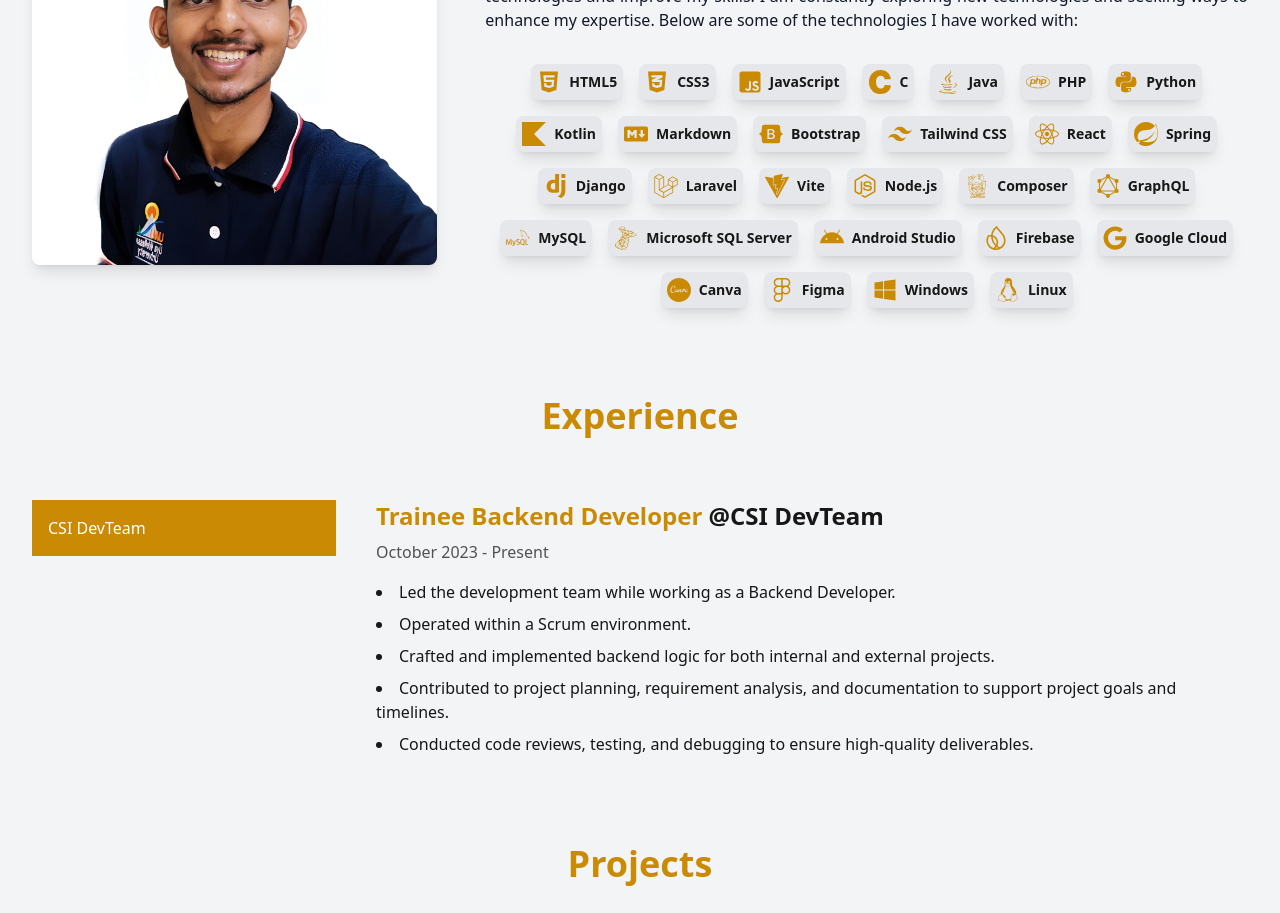
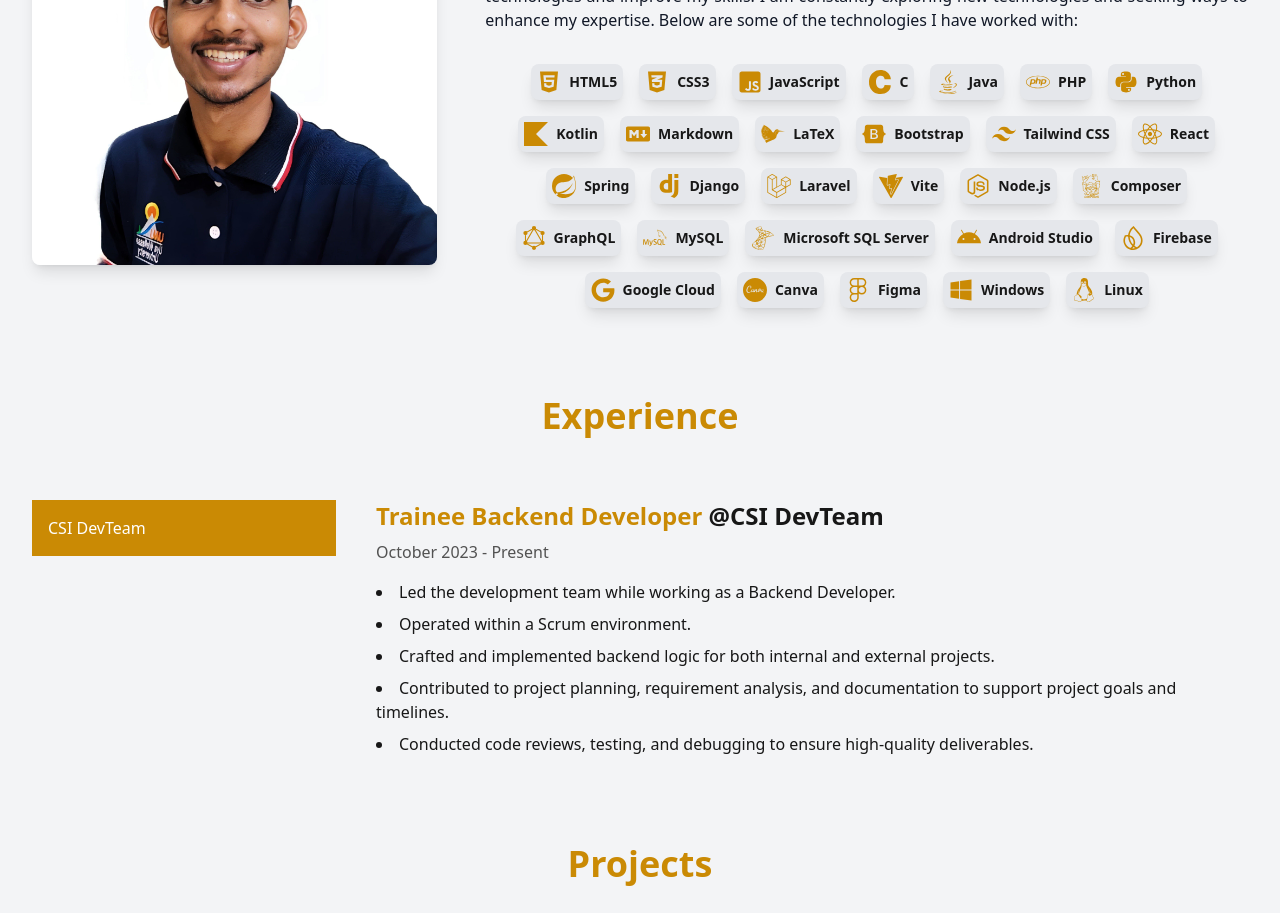
Before and after one commit to nureka-rodrigo/Portfolio-v2, a React (Vite) app: page / in a window 1280 px wide. Shown: the part 1160-2073 px from the top of the page. Built offline with nearby package versions, Linux system fonts and the light colour scheme.

Commit message:
Update TechnologiesData.jsx

```diff
--- a/src/data/TechnologiesData.jsx
+++ b/src/data/TechnologiesData.jsx
@@ -22,13 +22,14 @@ import {
   SiDjango,
   SiFigma,
   SiFirebase,
+  SiGraphql,
   SiKotlin,
+  SiLatex,
   SiMicrosoftsqlserver,
   SiMysql,
   SiSpring,
   SiTailwindcss,
   SiVite,
-  SiGraphql, // Import GraphQL icon
 } from "react-icons/si";
 
 export const TechnologiesData = [
@@ -42,6 +43,7 @@ export const TechnologiesData = [
   { name: "Python", icon: <FaPython /> },
   { name: "Kotlin", icon: <SiKotlin /> },
   { name: "Markdown", icon: <FaMarkdown /> },
+  { name: "LaTeX", icon: <SiLatex /> },
 
   // Frameworks
   { name: "Bootstrap", icon: <FaBootstrap /> },
```
